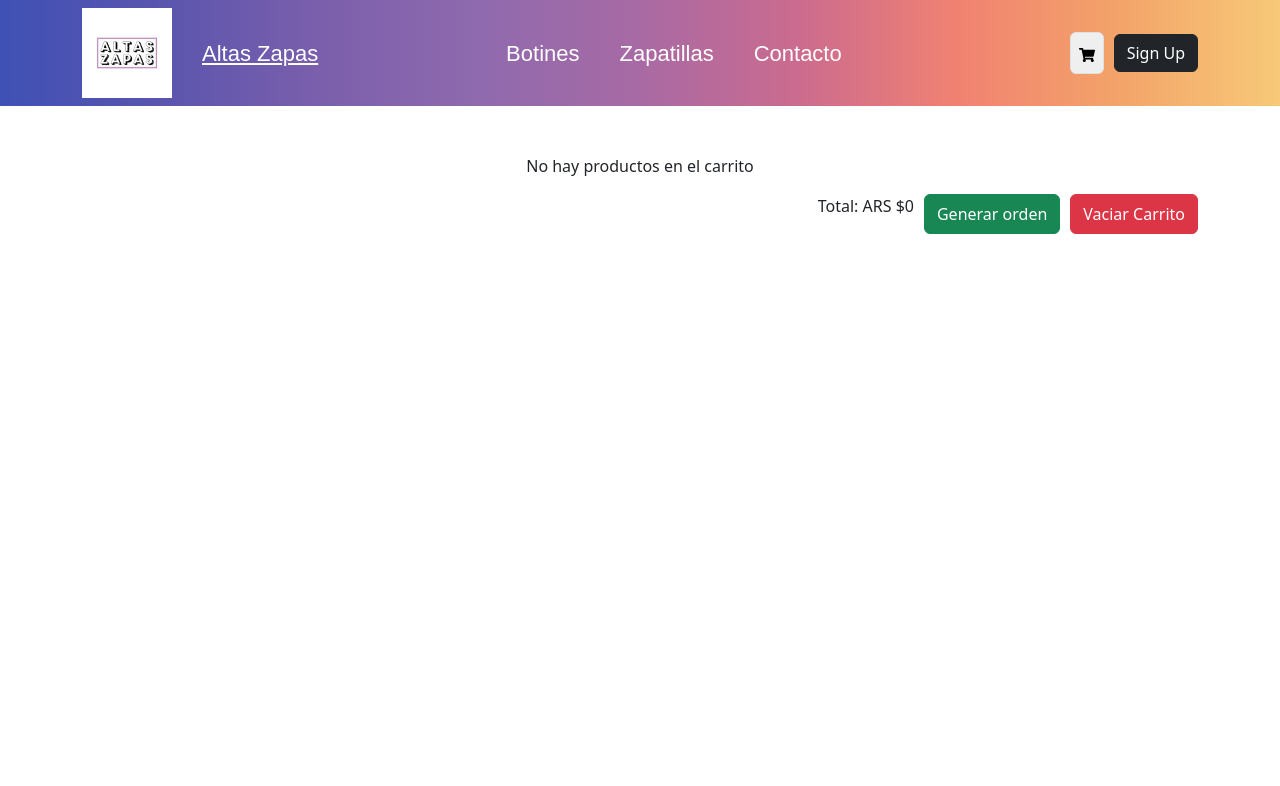
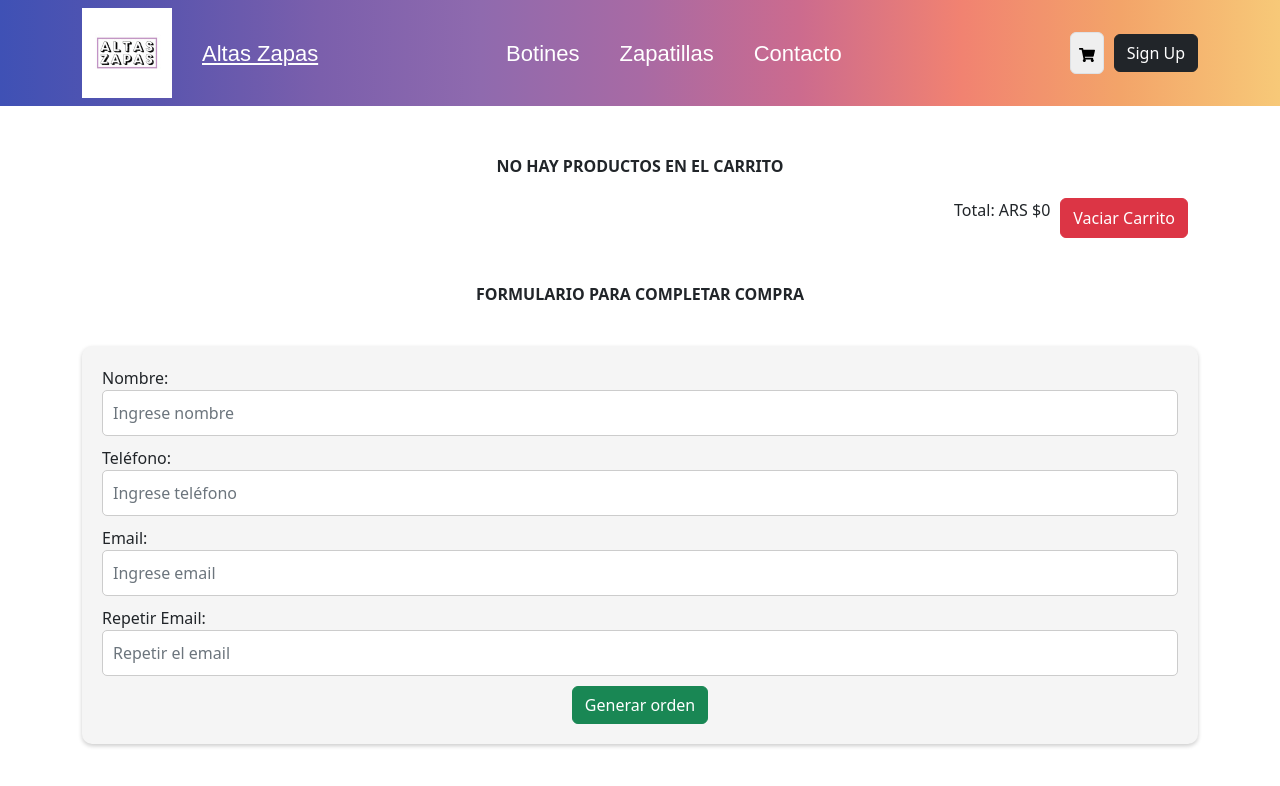
Before and after one commit to MateoRodriguezi/AltasZapasEcommerce, a React (Vite) app: page /cart in a window 1280 px wide. Shown: the top 786 px of the page. Built offline with nearby package versions, Linux system fonts and the light colour scheme.

Commit message:
se agregan funciones a cartcontext y estilos a cart

```diff
--- a/src/Context/CartContext.jsx
+++ b/src/Context/CartContext.jsx
@@ -21,11 +21,27 @@ export const CartContextProvider = ({children}) => {
       };
     const vaciarCarrito = () => setCartList ([ ])
 
+    const sumTotal = () => {
+      return cartList.reduce((acum, product) => acum + product.price * product.cantidad, 0)
+    }
+
+    const cartTotal = () => cartList.reduce( (count, producto) => count += producto.cantidad, 0)
+
+    const eliminarProducto = (productId) => {
+      const updatedCartList = cartList.filter(
+        (product) => product.id !== productId
+      );
+      setCartList(updatedCartList);
+    };
+
     return (
         <CartContext.Provider value={{
             cartList,
             agregarCarrito,
-            vaciarCarrito
+            vaciarCarrito,
+            sumTotal,
+            eliminarProducto,
+            cartTotal
         }}>
             {children}
         </CartContext.Provider>
--- /dev/null
+++ b/src/components/Cart/Cart.css
@@ -0,0 +1,58 @@
+.form-container {
+    display: flex;
+    flex-direction: column;
+    align-items: center;
+    background-color: #f5f5f5;
+    padding: 20px;
+    border-radius: 10px;
+    box-shadow: 0 2px 4px rgba(0,0,0,.2);
+  }
+
+  .form-group {
+    display: flex;
+    flex-direction: column;
+    margin-bottom: 10px;
+    width: 100%;
+  }
+
+  .form-control {
+    width: 100%;
+    padding: 10px;
+    border-radius: 5px;
+    border: 1px solid #ccc;
+    background-color: #fff;
+  }
+
+  .form-control:focus {
+    outline: none;
+    border-color: #5cb85c;
+    box-shadow: 0 0 5px rgba(92,184,92,.5);
+  }
+
+  .btn-success {
+    margin-right: 10px;
+  }
+
+  .btn-danger {
+    margin-right: 10px;
+  }
+
+  .empty-cart-message {
+    margin-bottom: 20px;
+  }
+
+  .form-message {
+    margin-bottom: 20px;
+    padding: 20px;
+  }
+
+  .btn-eliminar {
+    background-color: #dc3545;
+    border-color: #dc3545;
+  }
+
+  .btn-eliminar:hover {
+    color: #fff;
+    background-color: #c82333;
+    border-color: #bd2130;
+  }
--- a/src/components/Cart/Cart.jsx
+++ b/src/components/Cart/Cart.jsx
@@ -1,16 +1,58 @@
-import React from 'react'
+import React, { useState } from 'react'
+import { addDoc, collection, getFirestore } from "firebase/firestore"
 import { useCartContext } from '../../Context/CartContext'
+import './Cart.css'
 
 const Cart = () => {
+  const [formData, setFormData] = useState({
+    name: '',
+    phone: '',
+    email: '',
+    repetirEmail: ''
+  })
 
-  const { cartList, vaciarCarrito } = useCartContext()
+  const { cartList, vaciarCarrito, sumTotal, eliminarProducto } = useCartContext()
 
-  const sumTotal = () => {
-    return cartList.reduce((acum, product) => acum + product.price * product.cantidad, 0)
+  const insertarOrder = (evt) => {
+    evt.preventDefault()
+    const order = {}
+    order.buyer = formData
+
+    const db = getFirestore()
+    const ordersCollection = collection(db, 'orders')
+
+    addDoc(ordersCollection, order)
+      .then(resp => console.log(resp))
+      .catch(err => console.log(err))
+      .finally(() => {
+        vaciarCarrito()
+        setFormData({
+          name: '',
+          phone: '',
+          email: '',
+          repetirEmail: ''
+        })
+      })
+  }
+
+  const handleOnChange = (evt) => {
+    if (evt.target.name === 'phone') {
+      setFormData({
+        ...formData,
+        [evt.target.name]: parseInt(evt.target.value)
+      })
+    } else {
+      setFormData({
+        ...formData,
+        [evt.target.name]: evt.target.value
+      })
+    }
   }
 
   return (
     <div className='container mt-5'>
+
+      <div>
         {cartList.length > 0 ? (
           <table className='table'>
             <thead>
@@ -24,22 +66,77 @@ const Cart = () => {
             <tbody>
               {cartList.map(productos => (
                 <tr key={productos.id}>
-                <td><img src={productos.image} className='img-thumbnail w-25'/></td>
+                  <td><img src={productos.image} className='img-thumbnail w-25' /></td>
                   <td>{productos.name}</td>
                   <td>ARS ${productos.price * productos.cantidad}</td>
                   <td>{productos.cantidad}</td>
+                  <br/>
+                  <button className="btn btn-eliminar" onClick={()=> eliminarProducto(productos.id)}> X </button>
                 </tr>
               ))}
             </tbody>
           </table>
         ) : (
-        <div className='text-center'>No hay productos en el carrito</div>
+          <div className='text-center empty-cart-message'><b>NO HAY PRODUCTOS EN EL CARRITO</b></div>
         )}
+      </div>
+
       <div className='d-flex justify-content-end mt-3'>
         <p className='mr-3'>Total: ARS ${sumTotal()}</p>
-        <button className='btn btn-success' > Generar orden </button>
         <button className='btn btn-danger' onClick={vaciarCarrito}> Vaciar Carrito </button>
       </div>
+      <br/>
+        <div className='text-center form-message'><b>FORMULARIO PARA COMPLETAR COMPRA</b></div>
+        <form className='form-container' onSubmit={insertarOrder} >
+          <div className='form-group'>
+            <label htmlFor='name'>Nombre:</label>
+            <input
+              type="text"
+              name="name"
+              className='form-control'
+              placeholder="Ingrese nombre"
+              onChange={handleOnChange}
+              value={formData.name}
+              required
+            />
+          </div>
+          <div className='form-group'>
+            <label htmlFor='phone'>Teléfono:</label>
+            <input
+              type="text"
+              name="phone"
+              className='form-control'
+              placeholder="Ingrese teléfono"
+              onChange={handleOnChange}
+              value={formData.phone}
+              required
+            />
+          </div>
+          <div className='form-group'>
+            <label htmlFor='email'>Email:</label>
+            <input
+              type="email"
+              name="email"
+              className='form-control'
+              placeholder="Ingrese email"
+              onChange={handleOnChange}
+              value={formData.email}
+              required
+            />
+          </div>
+          <div className='form-group'>
+            <label htmlFor='repetirEmail'>Repetir Email:</label>
+            <input type="email"
+              name="repetirEmail"
+              className='form-control'
+              placeholder="Repetir el email"
+              onChange={handleOnChange}
+              value={formData.repetirEmail}
+              required
+            />
+          </div>
+          <button type="submit" className='btn btn-success'> Generar orden </button>
+        </form>
       </div>
   )
 }
--- a/src/components/Cart/CartWidget.jsx
+++ b/src/components/Cart/CartWidget.jsx
@@ -1,11 +1,13 @@
 import { FaShoppingCart } from "react-icons/fa";
+import { useCartContext } from "../../Context/CartContext";
 
-const Cartwidget = ({ cartCounter }) => {
+const Cartwidget = () => {
+  const { cartTotal } = useCartContext()
+
   return (
     <>
       <button className="p-2 border-solid border rounded-md shadow-md hover:shadow-lg text-sm hover:border-black rounded flex justify-center items-center gap-1 ">
-          <FaShoppingCart />
-          <span className="cart-counter">{cartCounter}</span>
+      {cartTotal() !== 0 && cartTotal()} <FaShoppingCart />
       </button>
     </>
   );
```
Lines whose indentation alone changed are shown as unchanged.
